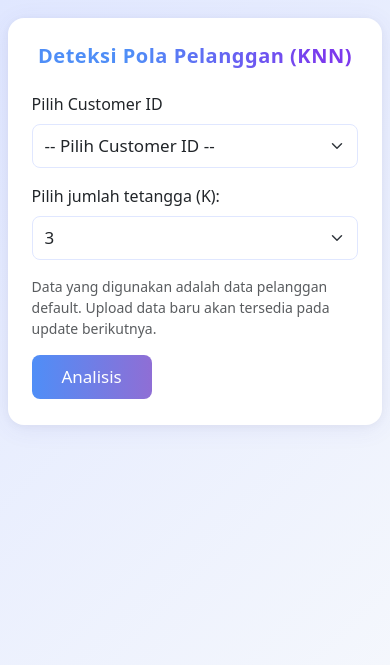
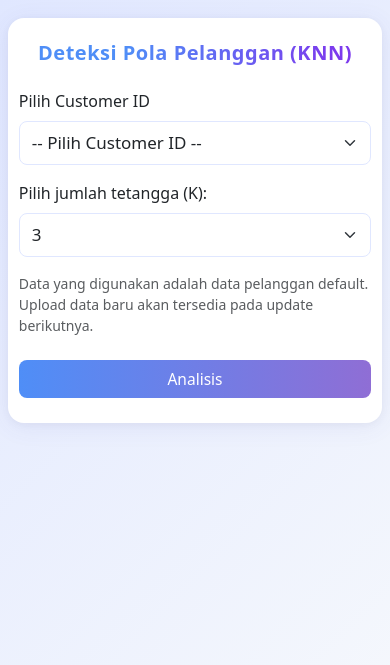
Before and after one commit to imamrzkys/TUGAS9_KNN, a Flask app: page / in a window 390 px wide. Shown: the top 665 px of the page. Run offline with Flask 3, Linux system fonts and the light colour scheme.

Commit message:
fix: responsive and lint error for mobile view

```diff
--- a/static/style.css
+++ b/static/style.css
@@ -18,47 +18,83 @@ body {
         padding-right: 2vw;
     }
     .card {
-        padding: 10px 2vw !important;
+        padding: 12px 2vw !important;
         border-radius: 16px !important;
-    }
-    .table {
-        font-size: 15px;
-        min-width: 400px;
-    }
-    .table-responsive {
-        overflow-x: auto;
-        -webkit-overflow-scrolling: touch;
-    }
-    /* Responsive plot images and cards */
-    .card-body img.img-fluid {
-        max-width: 95vw;
-        height: auto;
-        margin-left: auto;
-        margin-right: auto;
-        display: block;
-    }
-    .card {
-        margin-bottom: 1.2rem;
+        margin-bottom: 1.4rem;
+        box-shadow: 0 2px 12px rgba(79, 142, 247, 0.09);
     }
     .row.g-4 > [class^='col-'] {
         padding-left: 0.5rem;
         padding-right: 0.5rem;
     }
+    .card-body img.img-fluid, .card-body img, img.img-fluid {
+        max-width: 98vw;
+        width: 100%;
+        height: auto !important;
+        margin-left: auto;
+        margin-right: auto;
+        display: block;
+        border-radius: 12px;
+        box-shadow: 0 1px 8px rgba(124, 58, 237, 0.05);
+    }
+    .btn, .btn-primary, .btn-outline-primary {
+        font-size: 1.05rem;
+        min-width: 120px;
+        min-height: 44px;
+        width: 100%;
+        margin-top: 8px;
+        margin-bottom: 2px;
+    }
+    .table {
+        font-size: 15px;
+        min-width: 360px;
+    }
     .table-responsive {
-        font-size: 0.92rem;
+        overflow-x: auto;
+        -webkit-overflow-scrolling: touch;
+        font-size: 0.97rem;
     }
     h1, h4, h5 {
-        font-size: 1.1rem !important;
+        font-size: 1.18rem !important;
+        letter-spacing: 0.2px;
     }
     .form-select, .form-control {
         font-size: 17px;
         min-height: 44px;
     }
-    .btn, .btn-primary {
-        font-size: 17px;
-        min-width: 120px;
-        min-height: 44px;
+    .card-title {
+        font-size: 1.03rem !important;
     }
+    .card-body {
+        padding: 0.7rem 0.2rem;
+    }
+}
+
+/* Tambahan untuk responsivitas dan estetika di desktop dan mobile */
+.chart-container, .card-body img.img-fluid, .card-body img, img.img-fluid {
+    width: 100%;
+    max-width: 520px;
+    margin-left: auto;
+    margin-right: auto;
+    display: block;
+    height: auto !important;
+}
+
+@media (max-width: 400px) {
+    .card-body img.img-fluid, .card-body img, img.img-fluid {
+        max-width: 98vw;
+    }
+    .table {
+        font-size: 13px;
+        min-width: 240px;
+    }
+    .btn, .btn-primary, .btn-outline-primary {
+        font-size: 0.97rem;
+        min-width: 90px;
+        min-height: 38px;
+    }
+    }
+
 h1, h2, h4, h6 {
     font-size: 1.25rem !important;
 }
@@ -67,7 +103,7 @@ body {
     height: auto;
     margin-bottom: 14px;
 }
-}
+
 
 @media (min-width: 1200px) {
     .container {
```
Lines whose indentation alone changed are shown as unchanged.
